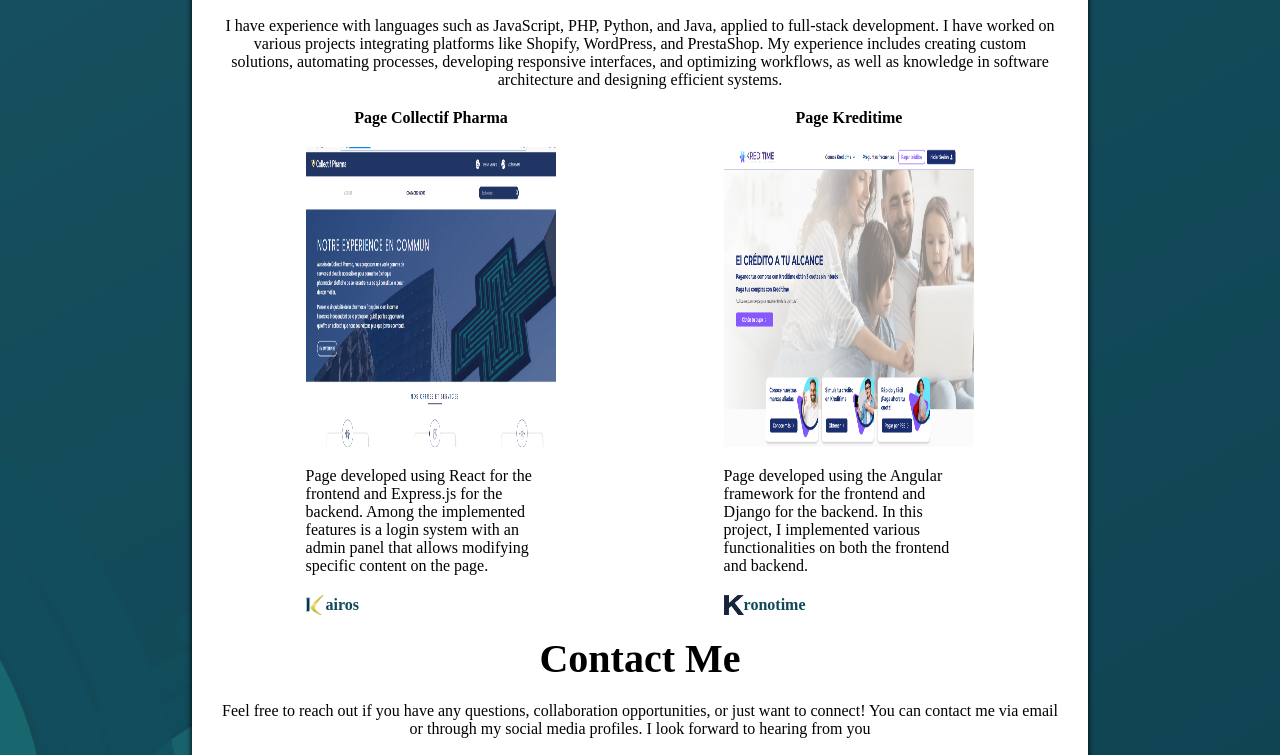
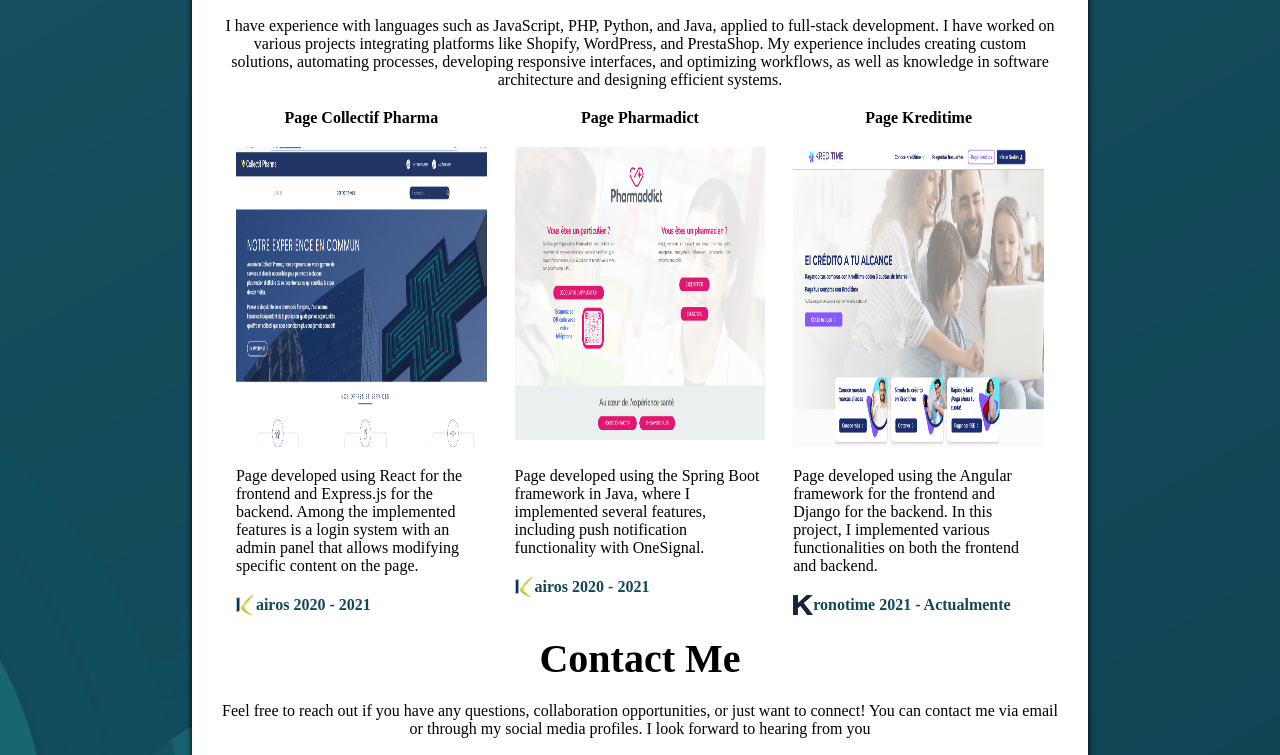
Before and after one commit to mfer17/mfer17, a plain HTML site: page index.html in a window 1280 px wide. Shown: the part 1127-1882 px from the top of the page. Drawn offline with Linux system fonts and the light colour scheme; a web font is replaced by a local one.

Commit message:
agregar información de pharmadict

```diff
--- a/index.html
+++ b/index.html
@@ -101,13 +101,19 @@
                             <h4 class="color-black text-align-center margin-bottom-20">Page Collectif Pharma</h4>
                             <img class="margin-bottom-20 height-300-px" src="./images/collectif_pharma.png" alt="Proyecto Collectif Pharma"/>
                             <p class="color-black">Page developed using React for the frontend and Express.js for the backend. Among the implemented features is a login system with an admin panel that allows modifying specific content on the page.</p>
-                            <div class="display-flex align-items-center margin-top-20"><img class="width-20-px" src="images/kairos.png"/><strong class="color-blue">airos</strong></div>
+                            <div class="display-flex align-items-center margin-top-20"><img class="width-20-px" src="images/kairos.png"/><strong class="color-blue">airos 2020 - 2021</strong></div>
+                        </a>
+                        <a class="display-flex flex-direction-column width-30" href="https://www.pharmaddict.fr/" target="_blank">
+                            <h4 class="color-black text-align-center margin-bottom-20">Page Pharmadict</h4>
+                            <img class="margin-bottom-20 height-300-px" src="./images/pharmadict.png" alt="Proyecto Pharmadict"/>
+                            <p class="color-black">Page developed using the Spring Boot framework in Java, where I implemented several features, including push notification functionality with OneSignal.</p>
+                            <div class="display-flex align-items-center margin-top-20"><img class="width-20-px" src="images/kairos.png"/><strong class="color-blue">airos 2020 - 2021</strong></div>
                         </a>
                         <a class="display-flex flex-direction-column width-30" href="https://www.kreditime.co/" target="_blank">
                             <h4 class="color-black text-align-center margin-bottom-20">Page Kreditime</h4>
                             <img class="margin-bottom-20 height-300-px" src="./images/kreditime.png" alt="Proyecto Kreditime"/>
                             <p class="color-black">Page developed using the Angular framework for the frontend and Django for the backend. In this project, I implemented various functionalities on both the frontend and backend.</p>
-                            <div class="display-flex align-items-center margin-top-20"><img class="width-20-px" src="images/kronotime.png"/><strong class="color-blue">ronotime</strong></div>
+                            <div class="display-flex align-items-center margin-top-20"><img class="width-20-px" src="images/kronotime.png"/><strong class="color-blue">ronotime 2021 - Actualmente</strong></div>
                         </a>
                     </div>
                 </div>
```
Also changed, not shown: images/pharmadict.png (added).
